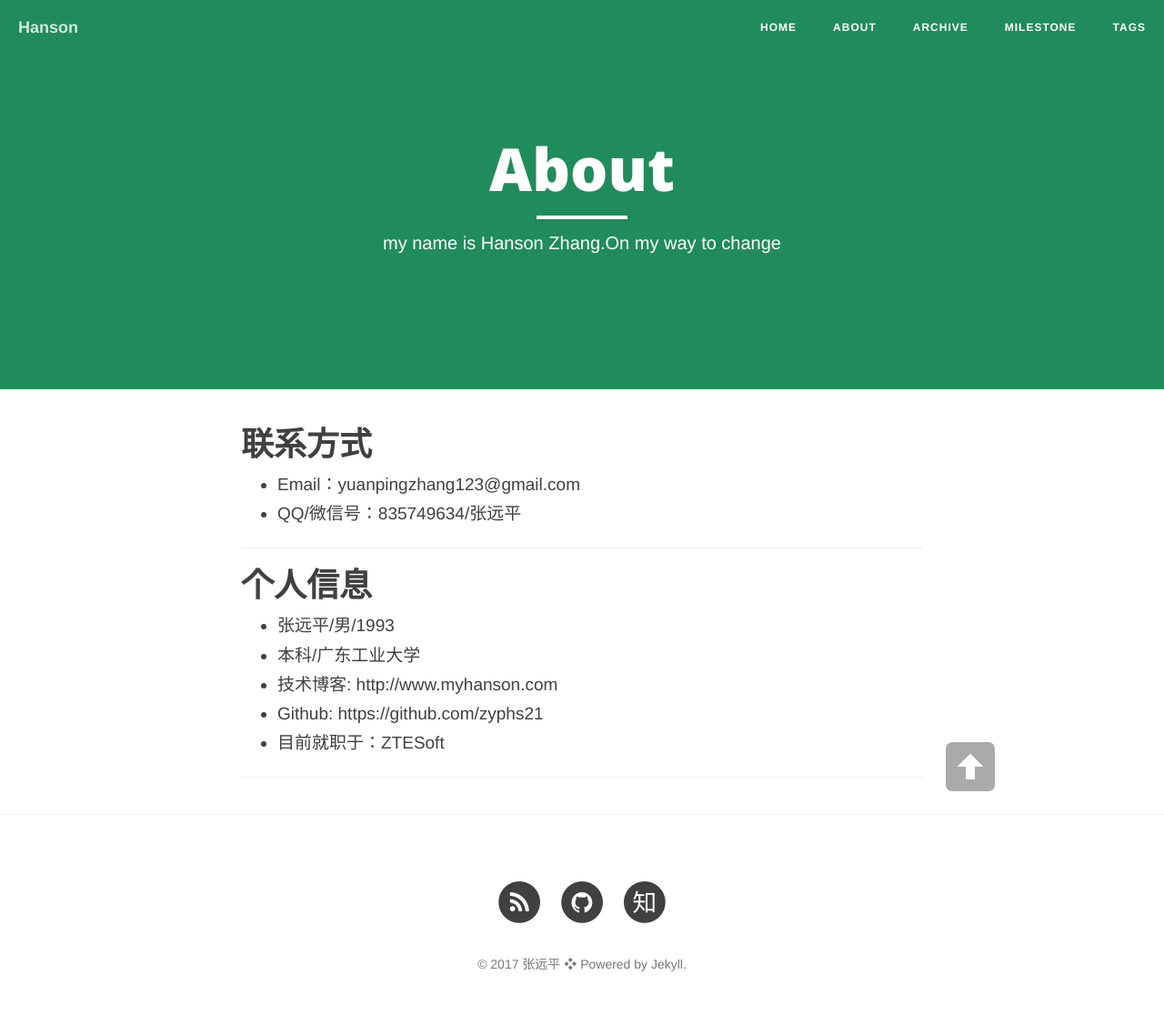
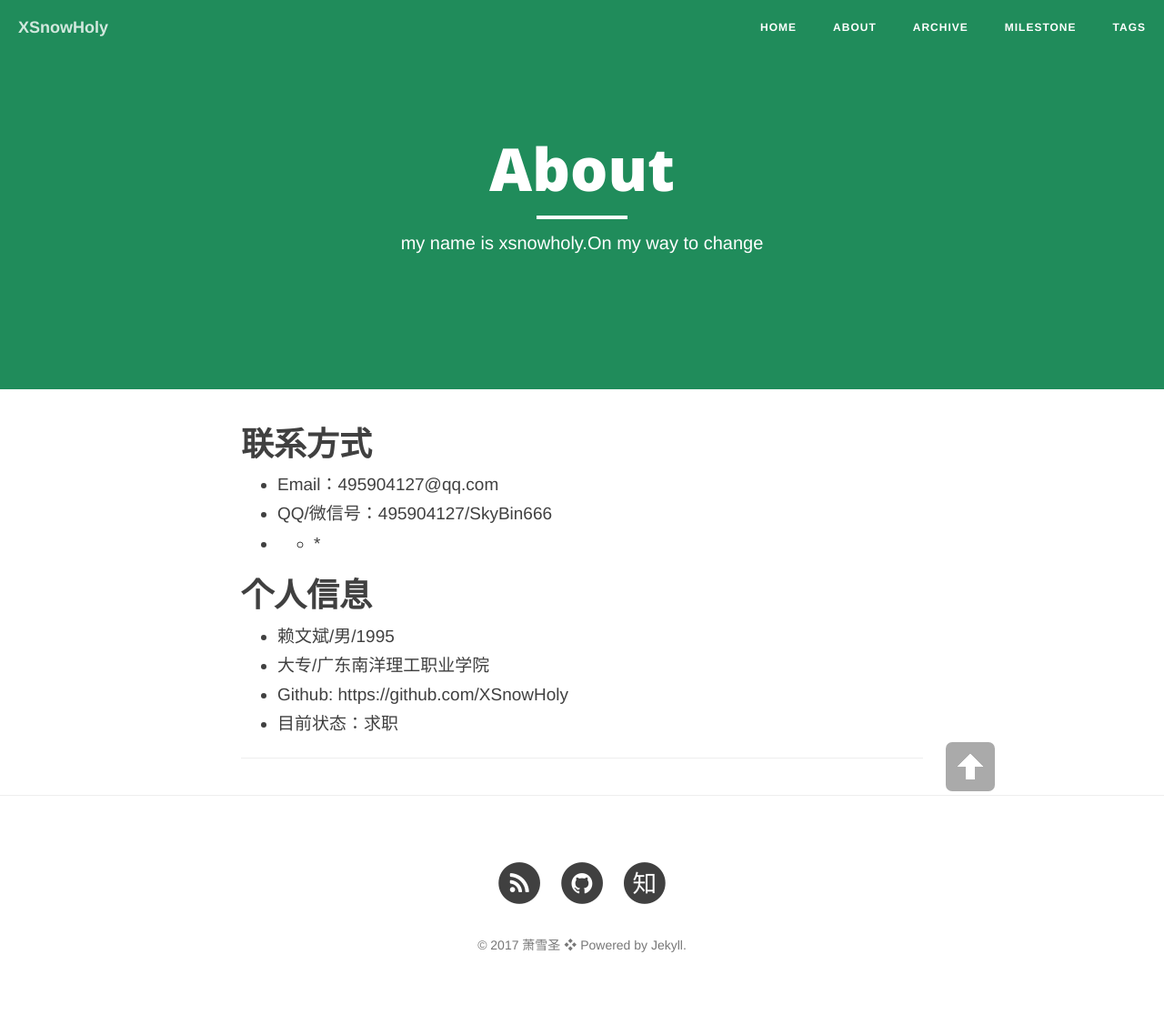
Before and after one commit to XSnowHoly/XSnowholy.github.io, a Jekyll site: the page built from about.md, in a window 1280 px wide. Shown: the whole page at 91% size. Built offline with Jekyll 4.4.1, drawn with Linux system fonts in a browser that asks for light colours; nearby versions of some CDN libraries; after the commit the page ends 1117 px from its top, so only the background shows below that.

Commit message:
changes names

```diff
--- a/CNAME
+++ /dev/null
@@ -1 +0,0 @@
-www.myhanson.com
--- a/_config.yml
+++ b/_config.yml
@@ -1,15 +1,15 @@
 # Site settings
-title: Hanson
+title: XSnowHoly
 header-img: "img/facebook.jpg"
 tagline: "cn"
-description: "Hanson|Think Different"
+description: "XSnowHoly|Think Different"
 baseurl: ""
-url: "http://zyphs21.github.io"
+url: "http://xsnowholy.github.io"
 
 # About/contact
 owner:
-  name: "张远平"
-  email: yuanpingzhang123@gmail.com
+  name: "萧雪圣"
+  email: 495904127@qq.com
   bio: ""
 
 # Data
@@ -18,10 +18,10 @@ favicon: img/favicon.png
 
 douban_username:
 twitter_username:
-github_username: zyphs21
-weibo_username: 汉森HS
+github_username: XSnowHoly
+weibo_username: 萧雪圣之怒
 facebook_username:
-zhihu_username: zhang-yi-sen-46
+zhihu_username: 萧雪圣
 
 # Build settings
 # use Github Flavored Markdown !important
@@ -34,7 +34,7 @@ exclude: ["less","node_modules","Gruntfile.js","package.json","README.md"]
 
 
 # http://en.wikipedia.org/wiki/List_of_tz_database_time_zones
-timezone: Asia/Shanghai
+timezone: Asia/Guangzhou
 
 # Defaults for posts
 defaults:
@@ -44,16 +44,16 @@ defaults:
       type: "posts"
     values:
       layout: "post"
-      author: "hanson"
+      author: "xsnowholy"
       header-img: "img/facebook.jpg" # We don't want posts without a header image, that whould mean white on white
 
 # Comments
 comments :
   provider : duoshuo
   duoshuo :
-    short_name : hanson
+    short_name : xsnowholy
   disqus :
-      short_name : hanson
+      short_name : xsnowholy
 
 # Analytics and webmaster tools stuff goes here
 google_analytics:
--- a/about.md
+++ b/about.md
@@ -1,7 +1,7 @@
 ---
 layout: page
 title: "About"
-description: "my name is Hanson Zhang.On my way to change"
+description: "my name is xsnowholy.On my way to change"
 header-img: "img/green.jpg"
 ---
 
@@ -10,17 +10,15 @@ header-img: "img/green.jpg"
 
 # 联系方式
 
-*   Email：yuanpingzhang123@gmail.com
-*   QQ/微信号：835749634/张远平
-
+*   Email：495904127@qq.com
+*   QQ/微信号：495904127/SkyBin666
 * * *
 
 # 个人信息
 
-*   张远平/男/1993
-*   本科/广东工业大学
-*   技术博客: <http://www.myhanson.com>
-*   Github: <https://github.com/zyphs21>
-*   目前就职于：ZTESoft
+*   赖文斌/男/1995
+*   大专/广东南洋理工职业学院
+*   Github: <https://github.com/XSnowHoly>
+*   目前状态：求职
 
 * * *
--- a/index.html
+++ b/index.html
@@ -1,6 +1,6 @@
 ---
 layout: page
-description: "Hanson's World"
+description: "XSnowHoly's World"
 ---
 
 {% for post in paginator.posts %}
```
